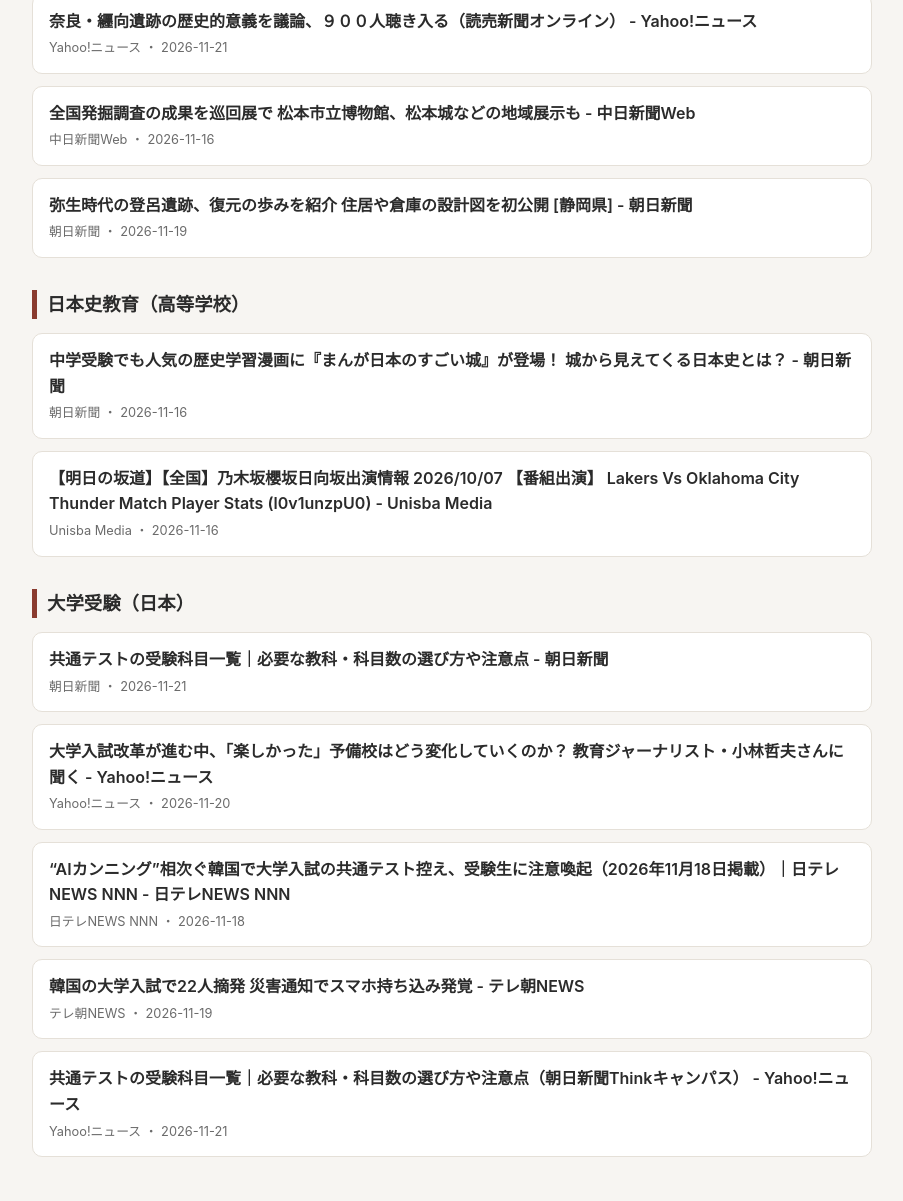
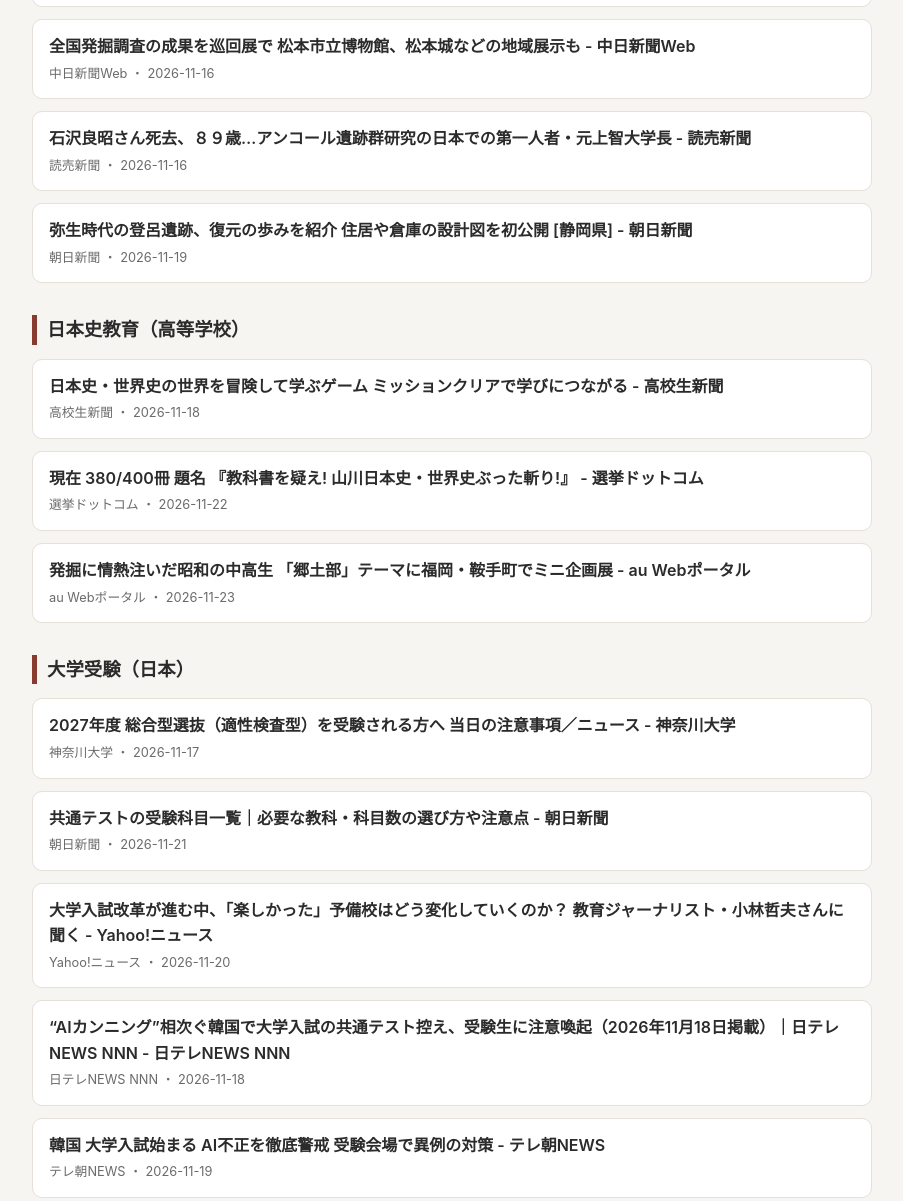
Before and after one commit to chiba-hi815-maker/daily-news-digest, a plain HTML site: page docs/index.html in a window 1280 px wide. Shown: the part 926-2127 px from the top of the page, without its empty margins (188-1091 px from the left). Drawn offline with Linux system fonts and the light colour scheme.

Commit message:
Update daily digest

```diff
--- a/docs/index.html
+++ b/docs/index.html
@@ -89,7 +89,7 @@
 <body>
 <header>
   <h1>日次ニュースダイジェスト</h1>
-  <div class="date">2026年11月22日 (Sun) 更新</div>
+  <div class="date">2026年11月23日 (Mon) 更新</div>
 </header>
 <main>
 
@@ -97,19 +97,14 @@
           <h2>日本の教育（高等学校）</h2>
           <div class="cards">
 
-    <a class="card" href="https://news.google.com/rss/articles/CBMifEFVX3lxTFA1Z1FvNHhodzhMY0IyVS0tR1c3WE8xbFpvTWtKUFlFbjdmYUlMVzkzczJ5RXBoOWJvUVM5SkVXOEFjZzVicGdzNFc3OEZpb2N4YmtCazVoZXBwYVl1ZndyZ1JXZ2lYZ05uNFlIMGNDOVBzRFB6VmpiVEVFVVE?oc=5" target="_blank" rel="noopener">
-      <div class="card-title">第2回千葉県高校改革実行計画策定懇談会の開催について - 千葉県公式ホームページ</div>
-      <div class="card-meta">千葉県公式ホームページ ・ 2026-11-18</div>
+    <a class="card" href="https://news.google.com/rss/articles/CBMiU0FVX3lxTE05MU9rUFdiVXo2b3hET1o0aDJSbzF4czdyYUdXaFNUd3ZNOFF6blRaUjg5OVdEVVM2LXI2cnFrQVNDbDdPMTFlN2Y2ZVJkVjF6WVAw?oc=5" target="_blank" rel="noopener">
+      <div class="card-title">高校教育改革基金の用途で施設整備への偏り指摘 行政事業レビュー - 日本教育新聞電子版 NIKKYOWEB</div>
+      <div class="card-meta">日本教育新聞電子版 NIKKYOWEB ・ 2026-11-16</div>
     </a>
 
     <a class="card" href="https://news.google.com/rss/articles/CBMiZkFVX3lxTE42VHZyeWZObkhIN2M4bWtjaE42OXc4bnAyeDlwZXdkTmpjaHgwNDltSlQxXzBQbjdXR1hQbE13ZDRKdFR5UXRMVy1kMERQYUZtcTQ3QjJDa3g1SlY1NkN3YzlUcWR6dw?oc=5" target="_blank" rel="noopener">
       <div class="card-title">高校教育改革、政府横断の推進体制提言…2040年まで2,000億円 - リセマム</div>
       <div class="card-meta">リセマム ・ 2026-11-16</div>
-    </a>
-
-    <a class="card" href="https://news.google.com/rss/articles/CBMiU0FVX3lxTE05MU9rUFdiVXo2b3hET1o0aDJSbzF4czdyYUdXaFNUd3ZNOFF6blRaUjg5OVdEVVM2LXI2cnFrQVNDbDdPMTFlN2Y2ZVJkVjF6WVAw?oc=5" target="_blank" rel="noopener">
-      <div class="card-title">高校教育改革基金の用途で施設整備への偏り指摘 行政事業レビュー - 日本教育新聞電子版 NIKKYOWEB</div>
-      <div class="card-meta">日本教育新聞電子版 NIKKYOWEB ・ 2026-11-16</div>
     </a>
 
     <a class="card" href="https://news.google.com/rss/articles/CBMifEFVX3lxTFBVYm1yTllYM3JXZmtDbXRQZVJQbndQR3hBMUxpMjdPaFE3SXVjRGRnYnRGQmVQUURfT3g1c3BlN2g2R3dpaWdFQVVyaGdiVUZMRm1TNUQ2ZHhfem1PaXBVSGI1MDhRNzUxdzN4QU01RElRd2pwY05IcEtKdXo?oc=5" target="_blank" rel="noopener">
@@ -121,6 +116,11 @@
       <div class="card-title">渋谷教育学園渋谷中学高等学校にて、村下副学長（教授）が特別講義を行いました - 弘前大学</div>
       <div class="card-meta">弘前大学 ・ 2026-11-16</div>
     </a>
+
+    <a class="card" href="https://news.google.com/rss/articles/CBMiTEFVX3lxTE5uN2hzQU9wRm5mNzBMQTd6cUIzMk1wcHNqWGphLUpLWUY0U2I2SGJGQXY1end5Nnh4eWYwczdvMVVqcGlfdHJfLTZ3Yks?oc=5" target="_blank" rel="noopener">
+      <div class="card-title">【セミナーレポート】次期学習指導要領、何から動く？先進自治体の事例で「動き出すヒント」を見つけるセミナー - ジチタイワークスWEB</div>
+      <div class="card-meta">ジチタイワークスWEB ・ 2026-11-19</div>
+    </a>
           </div>
         </section>
 
@@ -128,24 +128,24 @@
           <h2>史学・考古学（日本）</h2>
           <div class="cards">
 
+    <a class="card" href="https://news.google.com/rss/articles/CBMiakFVX3lxTE5QbDdOWnFON1NGMnppMkhYS2NCNnlTb1A3dmZsSmFkNXNXaHMtZ1o3ZHFYXzhweGc3MUN0V3NWUlJyLWFabmdPZ01peVJsNnBOVDRNM290Q0NJUVdwUEk4TTJueENCMlJ2Qmc?oc=5" target="_blank" rel="noopener">
+      <div class="card-title">神奈川県埋蔵文化財センター - 神奈川県</div>
+      <div class="card-meta">神奈川県 ・ 2026-11-19</div>
+    </a>
+
     <a class="card" href="https://news.google.com/rss/articles/CBMicEFVX3lxTE9XVHpuWlRDLTNmS1lHQk9lVVAwd2NJcHpkdlVzcW9nT0huMDNhWDlqR0hfSWtabUtTQzc0U050M1pqQkRoZTJEalZ2TnQxOXVzZDlGWlZSUDNYM3VFcnY2Ni01MDNlXy1zQmtJZ2lZS3U?oc=5" target="_blank" rel="noopener">
       <div class="card-title">企画展「岡山大学文明動態学研究所第2回特別展 鹿田遺跡と1950’s Okayama―発掘とカラー写真から記憶をたどる、未来へつなぐ―」 - 岡山市</div>
       <div class="card-meta">岡山市 ・ 2026-11-18</div>
     </a>
 
+    <a class="card" href="https://news.google.com/rss/articles/CBMiVEFVX3lxTE5VY19QejZWUnMyS3FvbFBWMk94aFR0OC1LUzFjMFg5QnYyOUVwcEN4YXFFS0t0emJPQXQ2MHlYTGJONGxJQWNTSlR2ZUFsVFZEZUtZeg?oc=5" target="_blank" rel="noopener">
+      <div class="card-title">全国発掘調査の成果を巡回展で 松本市立博物館、松本城などの地域展示も - 中日新聞Web</div>
+      <div class="card-meta">中日新聞Web ・ 2026-11-16</div>
+    </a>
+
     <a class="card" href="https://news.google.com/rss/articles/CBMiZkFVX3lxTFBXTVJsV2t0QzdFSUZELUJoSlFVNXBSYWMwa3VRaWVPQmptelJESFFQamVLTkttNGx4N2hlT090WUI0bkFHaUp5S2hlYXVQWUlpV3BnMmgxV2lGS2s0bTRNN2VVcWxmQQ?oc=5" target="_blank" rel="noopener">
       <div class="card-title">石沢良昭さん死去、８９歳…アンコール遺跡群研究の日本での第一人者・元上智大学長 - 読売新聞</div>
       <div class="card-meta">読売新聞 ・ 2026-11-16</div>
-    </a>
-
-    <a class="card" href="https://news.google.com/rss/articles/CBMif0FVX3lxTE1CZXdqYm44WERlSm5PODA4Y3MxUEhWZC1Tbi1rWDdTS1JhMXFrZ1NhTGlPQ3RTZ3FTOTVxQm0tbWo4SFgzcGM1MnhYQTl1cF8zTTFXV0RFQzQ3MmZzNXkwT2JsbHoxZTRvTnhaNUVIcHJpZWVGNk43NTBEdXRZUXM?oc=5" target="_blank" rel="noopener">
-      <div class="card-title">奈良・纒向遺跡の歴史的意義を議論、９００人聴き入る（読売新聞オンライン） - Yahoo!ニュース</div>
-      <div class="card-meta">Yahoo!ニュース ・ 2026-11-21</div>
-    </a>
-
-    <a class="card" href="https://news.google.com/rss/articles/CBMiVEFVX3lxTE5VY19QejZWUnMyS3FvbFBWMk94aFR0OC1LUzFjMFg5QnYyOUVwcEN4YXFFS0t0emJPQXQ2MHlYTGJONGxJQWNTSlR2ZUFsVFZEZUtZeg?oc=5" target="_blank" rel="noopener">
-      <div class="card-title">全国発掘調査の成果を巡回展で 松本市立博物館、松本城などの地域展示も - 中日新聞Web</div>
-      <div class="card-meta">中日新聞Web ・ 2026-11-16</div>
     </a>
 
     <a class="card" href="https://news.google.com/rss/articles/CBMiZ0FVX3lxTFBKLTctQ21obTNDendQZ0hSQlZrREMxbDBVcW41WkpISjRNaHVmVDhGR1hIbDdlMlBSdjlqWmZTa29ld08tUVlfaDhib3dPUjg3RWdHVm54QUpwMEpoV3N5WXA1RnVWTkk?oc=5" target="_blank" rel="noopener">
@@ -159,14 +159,19 @@
           <h2>日本史教育（高等学校）</h2>
           <div class="cards">
 
-    <a class="card" href="https://news.google.com/rss/articles/CBMiVkFVX3lxTE5qY0dCVmNNOVJPVkZDZjdsQVdtbGFwZUljWkRQWTZoREk3WFJ1RUhSSUhCOTQtSnhESjlvSmJvRmRLbXUyakZkejBRVTlxS0pEM1MzdmRn?oc=5" target="_blank" rel="noopener">
-      <div class="card-title">中学受験でも人気の歴史学習漫画に『まんが日本のすごい城』が登場！ 城から見えてくる日本史とは？ - 朝日新聞</div>
-      <div class="card-meta">朝日新聞 ・ 2026-11-16</div>
+    <a class="card" href="https://news.google.com/rss/articles/CBMiXEFVX3lxTE9FYnVTcWMzTlRLOVFBanNVVTRGaVFLM1pJMFlvLWkxOEF1U2ZGSVRkbVpfOHZ5TjlEdVg3c2JLQlI1SmxtbE53QWR3QzM1MGt3WHBhWno1SlNuaTZQ?oc=5" target="_blank" rel="noopener">
+      <div class="card-title">日本史・世界史の世界を冒険して学ぶゲーム ミッションクリアで学びにつながる - 高校生新聞</div>
+      <div class="card-meta">高校生新聞 ・ 2026-11-18</div>
     </a>
 
-    <a class="card" href="https://news.google.com/rss/articles/CBMigAFBVV95cUxQWEpWQzE2X2d3dG45RmpCVm5xS2VkSWxYb0cwREJmM3ZRblNKVjNDcDJIMjJ1WmlmSU5BbjRUVElPaWFvQUlxMEtBNTZzOElGMVhxSTJGWHNEMTNVcFM1UUFDbC05a21KSzJMQjF6amNWTHM2QzdpTThnMTc5V1BXZA?oc=5" target="_blank" rel="noopener">
-      <div class="card-title">【明日の坂道】【全国】乃木坂櫻坂日向坂出演情報 2026/10/07 【番組出演】 Lakers Vs Oklahoma City Thunder Match Player Stats (l0v1unzpU0) - Unisba Media</div>
-      <div class="card-meta">Unisba Media ・ 2026-11-16</div>
+    <a class="card" href="https://news.google.com/rss/articles/CBMiX0FVX3lxTE03enZRa2dOVFVETVBiTVRpMm1namNRV2ZJUW9zLWJ5bFo5U1RsaUhrU0dlajdKWFVkLXBTZldXRjY1MjBXMWpfUmRHR2VSSlZiSVBFTGM4dHNYU1RSQ293?oc=5" target="_blank" rel="noopener">
+      <div class="card-title">現在 380/400冊 題名 『教科書を疑え! 山川日本史・世界史ぶった斬り!』 - 選挙ドットコム</div>
+      <div class="card-meta">選挙ドットコム ・ 2026-11-22</div>
+    </a>
+
+    <a class="card" href="https://news.google.com/rss/articles/CBMibkFVX3lxTFB0eW45eTlVLW9zY0V3WG5ZT05nMEo0MXdEc3pLYW9ETU9jQnZ6Q1ZVc01sMUxTZ0t5U1NTWm9JYmV4cXVVVUFkSGpVcm4ybzhnTTRwMllxeTVFSjlDMm53eVdyRlBSUVQ3dnVlc2p3?oc=5" target="_blank" rel="noopener">
+      <div class="card-title">発掘に情熱注いだ昭和の中高生 「郷土部」テーマに福岡・鞍手町でミニ企画展 - au Webポータル</div>
+      <div class="card-meta">au Webポータル ・ 2026-11-23</div>
     </a>
           </div>
         </section>
@@ -174,6 +179,11 @@
         <section class="topic">
           <h2>大学受験（日本）</h2>
           <div class="cards">
+
+    <a class="card" href="https://news.google.com/rss/articles/CBMib0FVX3lxTE5vRWg0MkFCRUFGMlF2WGhvVEF4dVUzbE5wSEdxZ1pqN0JRTy1DbGNPeUk2R3pDR2FNWklqSWhZU0xfUWJreEE2SnI3MWZ2di1xSFU0bW1Ea1k4V1dIaGFzV3dNMzBSSUk0MFgxa2xORQ?oc=5" target="_blank" rel="noopener">
+      <div class="card-title">2027年度 総合型選抜（適性検査型）を受験される⽅へ 当⽇の注意事項／ニュース - 神奈川大学</div>
+      <div class="card-meta">神奈川大学 ・ 2026-11-17</div>
+    </a>
 
     <a class="card" href="https://news.google.com/rss/articles/CBMiXkFVX3lxTE1JczF3NnNqbXlydkJrSnQ3eENZX1dXZG9oSGtHNExjZF9aTTM5OVA2ZGliUlFJRHlsamx5a3R2V1RwNGhrZWNzUm91LXV5SFpfNHNxc1ZHQjVGQTdHckE?oc=5" target="_blank" rel="noopener">
       <div class="card-title">共通テストの受験科目一覧｜必要な教科・科目数の選び方や注意点 - 朝日新聞</div>
@@ -190,14 +200,9 @@
       <div class="card-meta">日テレNEWS NNN ・ 2026-11-18</div>
     </a>
 
-    <a class="card" href="https://news.google.com/rss/articles/CBMiekFVX3lxTE9aTks0UjVvTFlvQW5VSmpFM3Y5RW5YQzVxQ2lNRlJDdUZkNjE1S0dDeTNyWmxXUEd0Mjc1cXU0bHpib2FiTWVnR0hHZDhIUkNVMEsxUVRPdnVXSmgtSjJ5NUx1RmdySjFVVy1TX1lkakVQcG5UOHBCQU53?oc=5" target="_blank" rel="noopener">
-      <div class="card-title">韓国の大学入試で22人摘発 災害通知でスマホ持ち込み発覚 - テレ朝NEWS</div>
+    <a class="card" href="https://news.google.com/rss/articles/CBMiekFVX3lxTE1XX3VzX3VsRkkzNHdvV21sRHdvTXVDS0Y1NjNraUcwMVh2WUNmY3dYOFRBYlFWeWZTNDJPN3Z3bl9fckFzSldSUmkyQkZ0Y3ZYUll4VUhNclFIeUQxR0ZzNDRwb0FrWnpTV2JhTF9oaXZyOVJOZ1RkMmp3?oc=5" target="_blank" rel="noopener">
+      <div class="card-title">韓国 大学入試始まる AI不正を徹底警戒 受験会場で異例の対策 - テレ朝NEWS</div>
       <div class="card-meta">テレ朝NEWS ・ 2026-11-19</div>
-    </a>
-
-    <a class="card" href="https://news.google.com/rss/articles/CBMif0FVX3lxTFBRd1dVSURqbDFTd3lTTDRQb21WcVFKQzFQMEd1LUhGLXhBX09ILWNTRm52Y3RsdzgzMHBNdkxERGZBN2pHS2ZvcE1GR0tBQnphR25SX1dqNVlSeVdQQ1dJMy1jZ2ZXX1lXUDVydDZfZ1ExSHIyWnlRaDduN0JRVWM?oc=5" target="_blank" rel="noopener">
-      <div class="card-title">共通テストの受験科目一覧｜必要な教科・科目数の選び方や注意点（朝日新聞Thinkキャンパス） - Yahoo!ニュース</div>
-      <div class="card-meta">Yahoo!ニュース ・ 2026-11-21</div>
     </a>
           </div>
         </section>
```
